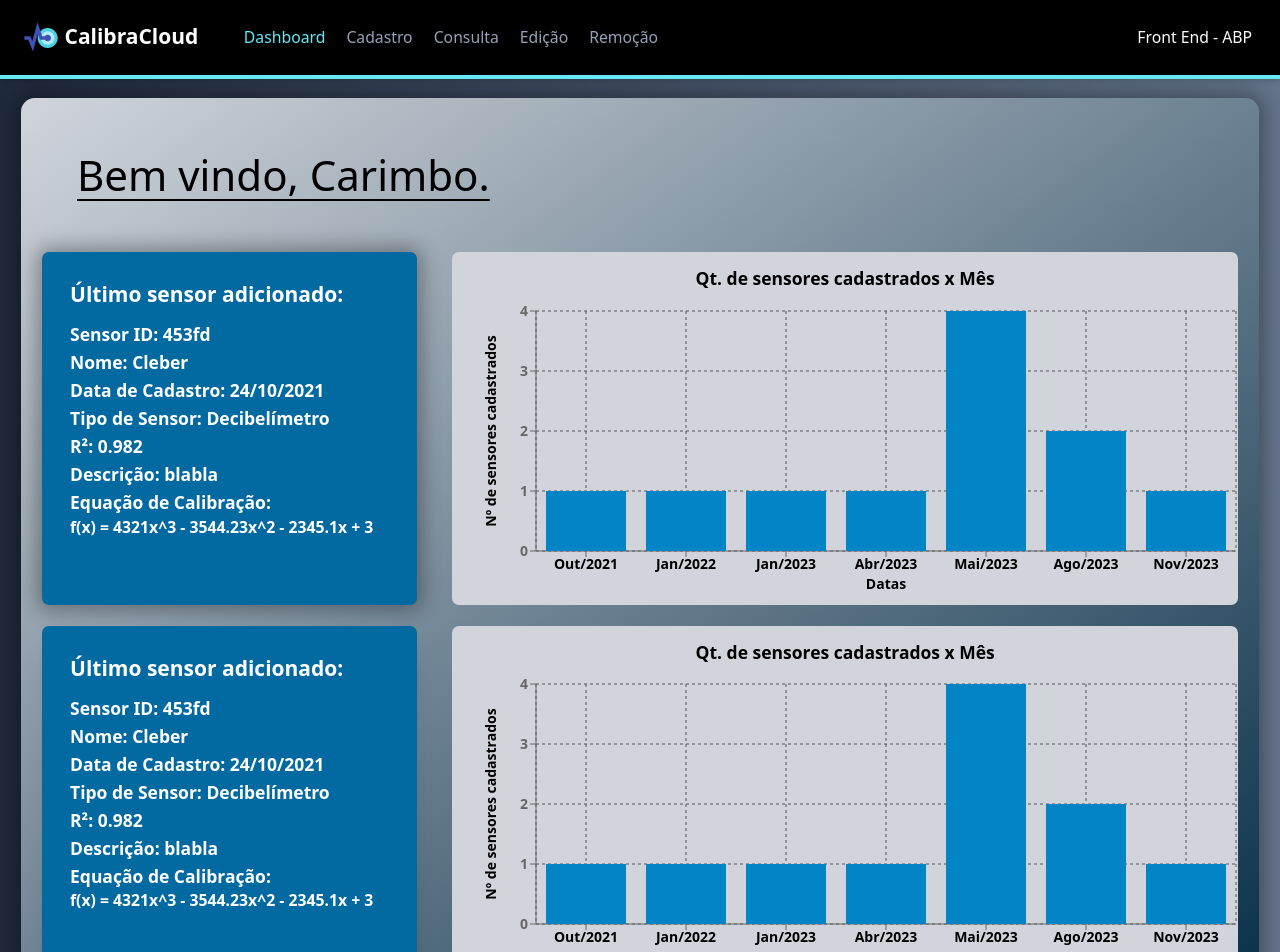
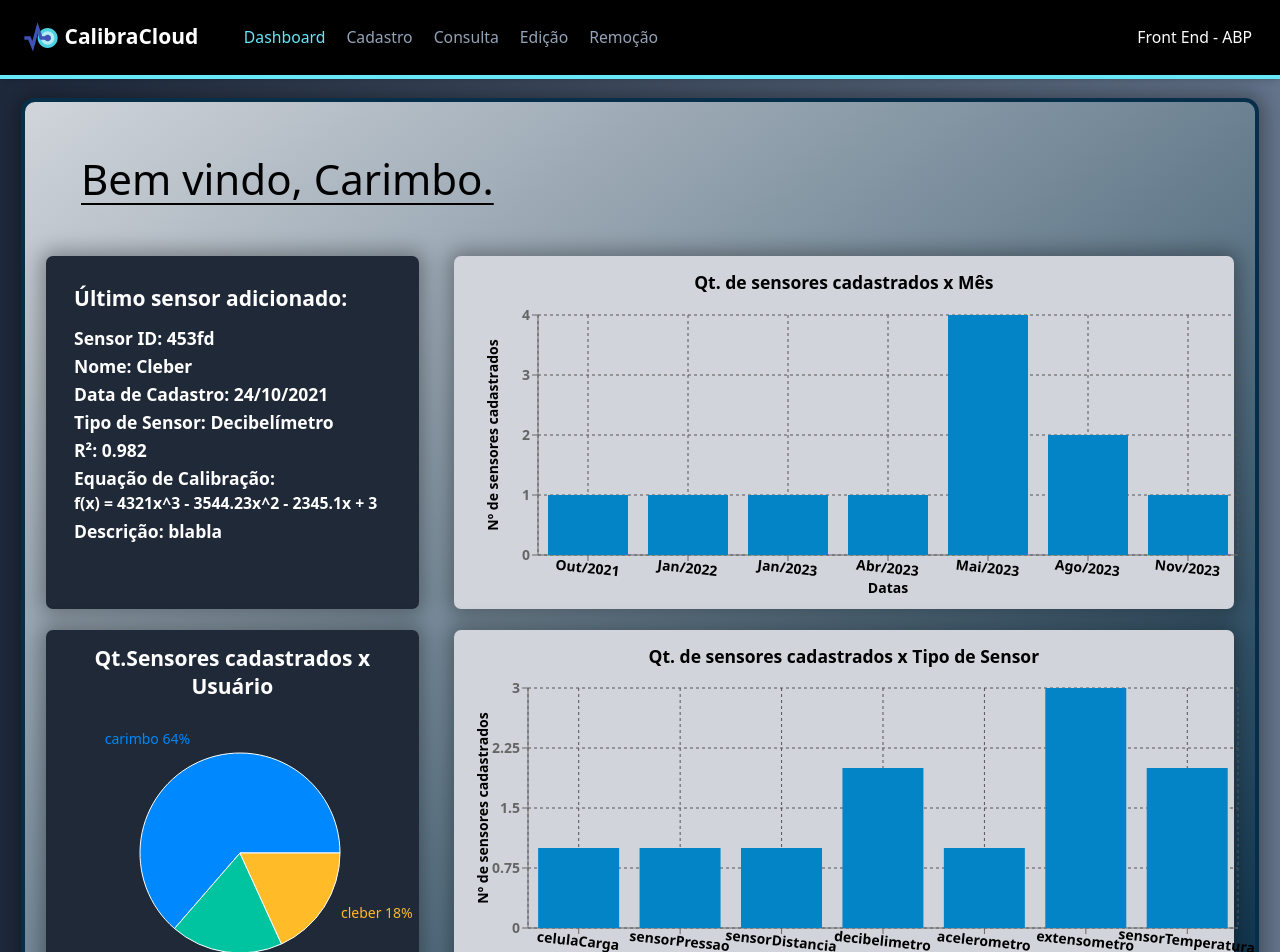
Before and after one commit to LucasMeller13/CalibraCloud, a React (Vite) app: page / in a window 1280 px wide. Shown: the top 952 px of the page. Built offline with nearby package versions, Linux system fonts and the light colour scheme; what @radix-ui/themes would draw is missing.

Commit message:
Dashboard 90% concluído

```diff
--- a/src/routes/Charts.jsx
+++ b/src/routes/Charts.jsx
@@ -1,20 +1,42 @@
 import React from 'react';
-import { BarChart, Bar, LineChart, Line, XAxis, YAxis, CartesianGrid, Tooltip, Legend } from 'recharts';
+import { BarChart, Bar, LineChart, Line, XAxis, YAxis, CartesianGrid, Tooltip, Legend, PieChart, Pie, Cell } from 'recharts';
 
-const LineChartSensor = ({ data }) => {
-    return (
-        <LineChart width={600} height={300} data={data}>
-            <CartesianGrid strokeDasharray="3 3" />
-            <XAxis dataKey="monthYear" />
-            <YAxis />
-            <Tooltip />
-            <Legend />
-            <Line type="monotone" dataKey="quantity" name='Nº de sensores cadastrados' stroke="#8884d8" />
-        </LineChart>
-    );
-};
+/*
+const data = [
+  { name: 'Group A', value: 400 },
+  { name: 'Group B', value: 300 },
+  { name: 'Group C', value: 300 },
+  { name: 'Group D', value: 200 },
+];*/
 
-const BarChartSensor = ({ data }) => {
+const COLORS = ['#0088FE', '#00C49F', '#FFBB28', '#FF8042'];
+
+const PieChartComponent = ({ data }) => (
+    <>
+        <div>
+            <h2 className='text-center font-semibold text-2xl text-white'>Qt.Sensores cadastrados x Usuário</h2>
+        </div>
+        <PieChart width={400} height={300}>
+        <Pie
+        data={data}
+        cx={175}
+        cy={148}
+        labelLine={false}
+        label={({ name, percent }) => `${name} ${(percent * 100).toFixed(0)}%`}
+        outerRadius={100}
+        fill="#8884d8"
+        dataKey="y"
+        >
+        {
+            data.map((entry, index) => <Cell key={`cell-${index}`} fill={COLORS[index % COLORS.length]} />)
+        }
+        </Pie>
+        <Tooltip />
+        </PieChart>
+    </>
+);
+
+const BarChartSensorQtData = ({ data }) => {
     return (
         <>
         <div>
@@ -30,7 +52,7 @@ const BarChartSensor = ({ data }) => {
             }}
         >
             <CartesianGrid strokeDasharray="3 3" stroke="#545454" />
-            <XAxis className='font-semibold' dataKey="monthYear"
+            <XAxis className='font-semibold' dataKey="x"
                     label={{
                         value: 'Datas',
                         position: 'insideBottom',
@@ -40,15 +62,52 @@ const BarChartSensor = ({ data }) => {
                         fill: '#000000'
                         }
                     }}
-                    tick={{ fill: '#000000' }}/>
+                    tick={{ fill: '#000000' , angle:6}}/>
             <YAxis className='font-semibold' label={{ value: 'Nº de sensores cadastrados', angle: -90, position: 'insideLeft', style: {textAnchor: 'middle', fill: '#000000' } , offset: 15}}
             />
             <Tooltip  />
-            <Bar dataKey="quantity" name='Nº de sensores cadastrados' fill="#0284c7" />
+            <Bar dataKey="y" name='Nº de sensores cadastrados' fill="#0284c7" />
+            </BarChart>
+            </>
+    );
+};
+
+const BarChartSensorQtTipo = ({ data }) => {
+    return (
+        <>
+        <div>
+            <h2 className='text-center font-semibold text-xl'>Qt. de sensores cadastrados x Tipo de Sensor</h2>
+        </div>
+
+        <BarChart
+            width={800}
+            height={300}
+            data={data}
+            margin={{
+                top: 20, right: 30, left: 0, bottom: 10,
+            }}
+        >
+            <CartesianGrid strokeDasharray="3 3" stroke="#545454" />
+                <XAxis className='font-semibold' dataKey="x"
+                    angle={-45}
+                    label={{
+                        value: 'Tipos de sensores',
+                        position: 'insideBottom',
+                        offset: -8,
+                        style: {
+                        textAnchor: 'middle',
+                        fill: '#000000'
+                        }
+                    }}
+                    tick={{ fill: '#000000', angle:6}}/>
+            <YAxis className='font-semibold' label={{ value: 'Nº de sensores cadastrados', angle: -90, position: 'insideLeft', style: {textAnchor: 'middle', fill: '#000000' } , offset: 15}}
+            />
+            <Tooltip  />
+            <Bar dataKey="y" name='Nº de sensores cadastrados' fill="#0284c7" />
             </BarChart>
             </>
     );
 };
 
 
-export {LineChartSensor, BarChartSensor};
+export {BarChartSensorQtData, BarChartSensorQtTipo, PieChartComponent};
--- a/src/routes/Consulta.jsx
+++ b/src/routes/Consulta.jsx
@@ -79,7 +79,7 @@ export default function Consulta() {
   return (
     <>
     <div>
-    <form method="get" className="rounded-xl bg-gray-100 pl-6 pr-6 pb-6 pt-4" onSubmit={consultarSensor}>
+    <form method="get" className="rounded-xl bg-gray-100 border-4 border-sky-950 pl-6 pr-6 pb-6 pt-4" onSubmit={consultarSensor}>
 
         <label htmlFor="sensorId" className="block text-black-600"><strong>ID</strong></label>
         <input
--- a/src/routes/Dashboard.jsx
+++ b/src/routes/Dashboard.jsx
@@ -1,6 +1,6 @@
 import { useState } from 'react';
 import { useListaCadastro } from '../context/ListaCadastroContext';
-import { LineChartSensor, BarChartSensor } from '../routes/Charts'
+import { PieChartComponent, BarChartSensorQtData, BarChartSensorQtTipo } from '../routes/Charts'
 
 export default function Dashboard() {
   const [selectedSensor, setSelectedSensor] = useListaCadastro();
@@ -73,6 +73,46 @@ export default function Dashboard() {
     }
   }
 
+  function returnsQtTipo(data) {
+    const countMap = new Map();
+
+    data.forEach((sensor) => {
+      const tipoSensor = sensor.tipoSensor;
+      countMap.set(tipoSensor, (countMap.get(tipoSensor) || 0) + 1);
+    });
+
+    const resultArray = Array.from(countMap, ([x, y]) => ({
+    x,
+    y,
+    }));
+
+    //console.log(data)
+    console.log(resultArray)
+
+    return resultArray
+
+  }
+
+  function returnsQtNome(data) {
+  const countMap = new Map();
+
+  data.forEach((sensor) => {
+    const tipoSensor = sensor.nomePessoa.toLowerCase();
+    countMap.set(tipoSensor, (countMap.get(tipoSensor) || 0) + 1);
+  });
+
+  const resultArray = Array.from(countMap, ([name, y]) => ({
+  name,
+  y,
+  }));
+
+  //console.log(data)
+  console.log(resultArray)
+
+  return resultArray
+
+  }
+
   function returnQtData(data) {
 
     const countMap = new Map();
@@ -83,26 +123,28 @@ export default function Dashboard() {
     countMap.set(mesAnoCorreto, (countMap.get(mesAnoCorreto) || 0) + 1);
   });
 
-  const resultArray = Array.from(countMap, ([monthYear, quantity]) => ({
-    monthYear,
-    quantity,
-  }));
+  const resultArray = Array.from(countMap, ([x, y]) => ({
+    x,
+    y,
+    }));
 
-    console.log(resultArray)
+    //console.log(resultArray)
 
     const ordemMeses = ['Jan', 'Fev', 'Mar', 'Abr', 'Mai', 'Jun', 'Jul', 'Ago', 'Set', 'Out', 'Nov', 'Dez']
-    const ordemAnos = Array.from(new Set(resultArray.map(x => +x.monthYear.slice(4, 8)))).sort()
+    const ordemAnos = Array.from(new Set(resultArray.map(x => +x.x.slice(4, 8)))).sort()
     let tempArray = []
 
     for (let c = 0; c < ordemAnos.length; c++) {
       for (let a = 0; a < ordemMeses.length; a++) {
         for (let b = 0; b < resultArray.length; b++) {
-          if (resultArray[b].monthYear.slice(0, 3) == ordemMeses[a] && resultArray[b].monthYear.slice(4, 8) == `${ordemAnos[c]}`) {
+          if (resultArray[b].x.slice(0, 3) == ordemMeses[a] && resultArray[b].x.slice(4, 8) == `${ordemAnos[c]}`) {
             tempArray.push(resultArray[b])
           }
         }
       }
     }
+
+    console.log(tempArray)
 
   return tempArray;
 }
@@ -127,14 +169,14 @@ export default function Dashboard() {
 
   return (
     <>
-      <div className='transition ease-in-out delay-50 hover:-translate-y-0.5 p-3 rounded-2xl
-                      strong-shadow bg-gradient-diagonal'>
+      <div className='p-3 rounded-2xl
+                      strong-shadow bg-gradient-diagonal border-4 border-sky-950'>
         <div className='m-10 p-3 underline-offset-8 underline decoration-2'>
           <h1 className='text-5xl underline-offset-8'>Bem vindo, Carimbo.</h1>
         </div>
         <div className='.bg-gradient-diagonal'>
           <div className="grid grid-cols-3 gap-4">
-            <div className="bg-sky-700 p-4 m-3 rounded-lg strong-shadow hover:bg-sky-600 transition ease-in-out delay-50 hover:-translate-y-0.5">
+            <div className="bg-gray-800 p-4 m-3 rounded-lg strong-shadow hover:bg-gray-700 transition ease-in-out delay-50 hover:-translate-y-0.5">
               <div className=' p-4 rounded-lg font-semibold text-xl text-white'>
                 <h2 className='text-2xl font-bold mb-4'>Último sensor adicionado:</h2>
                 <p className='mt-1'>Sensor ID: {selectedSensor[selectedSensor.length - 1].id}</p>
@@ -142,31 +184,23 @@ export default function Dashboard() {
                 <p className='mt-1'>Data de Cadastro: {returnDataFormat(selectedSensor[selectedSensor.length - 1].data)}</p>
                 <p className='mt-1'>Tipo de Sensor: {returnNomeSensor(selectedSensor[selectedSensor.length - 1].tipoSensor)}</p>
                 <p className='mt-1'>R²: {selectedSensor[selectedSensor.length - 1].r2}</p>
-                <p className='break-words mt-1'>Descrição: {selectedSensor[selectedSensor.length - 1].descricao}</p>
                 <p className='mt-1'>Equação de Calibração:</p>
                 <p className='text-lg'>  {selectedSensor[selectedSensor.length - 1].equacaoCalibracao}</p>
+                <p className='break-words mt-1'>Descrição: {selectedSensor[selectedSensor.length - 1].descricao}</p>
               </div>
             </div>
-            <div className="p-4 m-3 col-span-2 bg-gray-300 rounded-lg transition ease-in-out delay-50 hover:-translate-y-0.5">
-              <BarChartSensor data={returnQtData(selectedSensor)} />
+            <div className="strong-shadow p-4 m-3 col-span-2 bg-gray-300 rounded-lg transition ease-in-out delay-50 hover:-translate-y-0.5">
+              <BarChartSensorQtData data={returnQtData(selectedSensor)} />
             </div>
           </div>
               <div className="grid grid-cols-3 gap-4 f">
-                <div className="bg-sky-700 p-4 m-3 rounded-lg shadow-xl hover:bg-sky-600 transition ease-in-out delay-50 hover:-translate-y-0.5">
-                  <div className=' p-4 rounded-lg font-semibold text-xl text-white'>
-                    <h2 className='text-2xl font-bold mb-4'>Último sensor adicionado:</h2>
-                    <p className='mt-1'>Sensor ID: {selectedSensor[selectedSensor.length - 1].id}</p>
-                    <p className='mt-1'>Nome: {selectedSensor[selectedSensor.length - 1].nomePessoa}</p>
-                    <p className='mt-1'>Data de Cadastro: {returnDataFormat(selectedSensor[selectedSensor.length - 1].data)}</p>
-                    <p className='mt-1'>Tipo de Sensor: {returnNomeSensor(selectedSensor[selectedSensor.length - 1].tipoSensor)}</p>
-                    <p className='mt-1'>R²: {selectedSensor[selectedSensor.length - 1].r2}</p>
-                    <p className='break-words mt-1'>Descrição: {selectedSensor[selectedSensor.length - 1].descricao}</p>
-                    <p className='mt-1'>Equação de Calibração:</p>
-                    <p className='text-lg'>  {selectedSensor[selectedSensor.length - 1].equacaoCalibracao}</p>
-                  </div>
+            <div className="strong-shadow bg-gray-800 hover:bg-gray-700 p-4 m-3 rounded-lg shadow-xl transition ease-in-out delay-50 hover:-translate-y-0.5">
+                <div className=''>
+                  <PieChartComponent data={returnsQtNome(selectedSensor)} />
                 </div>
-                <div className="p-4 m-3 col-span-2 bg-gray-300 rounded-lg transition ease-in-out delay-50 hover:-translate-y-0.5">
-                  <BarChartSensor data={returnQtData(selectedSensor)} />
+                </div>
+                <div className="strong-shadow p-4 m-3 col-span-2 bg-gray-300 rounded-lg transition ease-in-out delay-50 hover:-translate-y-0.5">
+                  <BarChartSensorQtTipo data={returnsQtTipo(selectedSensor)} />
                 </div>
               </div>
           </div>
```
